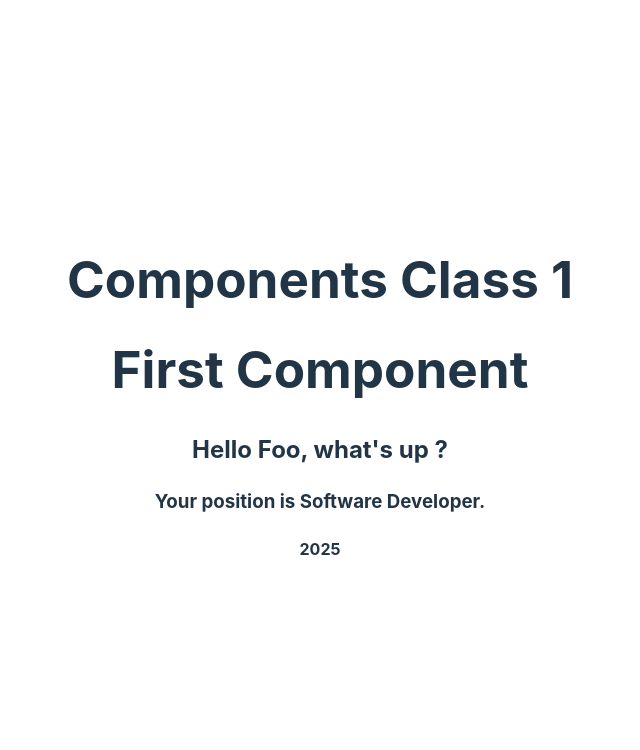
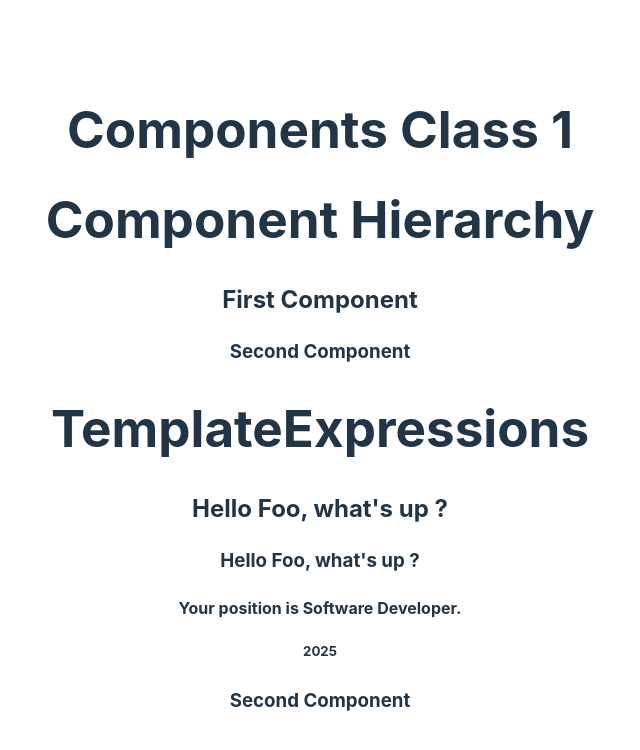
Before and after one commit to uadson/vuejs-course, a React (Vite) app in the folder code/components/: page / in a window 1280 px wide. Shown: the top 750 px of the page, without its empty margins (320-960 px from the left). Built offline with nearby package versions, Linux system fonts and the light colour scheme.

Commit message:
class 6: components hierarchy

```diff
--- a/code/components/src/App.jsx
+++ b/code/components/src/App.jsx
@@ -1,6 +1,7 @@
 // Components
 import FirstComponent from './components/FirstComponent'
 import TemplateExpressions from './components/TemplateExpressions'
+import SecondComponent from './components/SecondComponent'
 
 // React Functions
 import { useState } from 'react'
@@ -17,6 +18,7 @@ function App() {
       <h1>Components Class 1</h1>
       <FirstComponent />
       <TemplateExpressions />
+      <SecondComponent />
     </div>
     </>
   )
--- a/code/components/src/components/FirstComponent.jsx
+++ b/code/components/src/components/FirstComponent.jsx
@@ -1,7 +1,11 @@
+import SecondComponent from "./SecondComponent"
+
 const FirstComponent = () => {
     return (
         <div>
-            <h1>First Component</h1>
+            <h1>Component Hierarchy</h1>
+            <h2>First Component</h2>
+            <SecondComponent />
         </div>
     )
 }
--- /dev/null
+++ b/code/components/src/components/SecondComponent.jsx
@@ -0,0 +1,10 @@
+const SecondComponent = () => {
+
+    return (
+        <div>
+            <h3>Second Component</h3>
+        </div>
+    )
+}
+
+export default SecondComponent
--- a/code/components/src/components/TemplateExpressions.jsx
+++ b/code/components/src/components/TemplateExpressions.jsx
@@ -7,10 +7,12 @@ const TemplateExpressions = () => {
 
     return (
         <div>
+            <h1>TemplateExpressions</h1>
             <h2>Hello {name}, what's up ?</h2>
-            <h3>Your position is {data.job}.</h3>
-            <h4>{2000 + 25}</h4>
-            <h5>{console.log('React is cool :)')}</h5>
+            <h3>Hello {name}, what's up ?</h3>
+            <h4>Your position is {data.job}.</h4>
+            <h5>{2000 + 25}</h5>
+            <h6>{console.log('React is cool :)')}</h6>
         </div>
     )
 }
```
